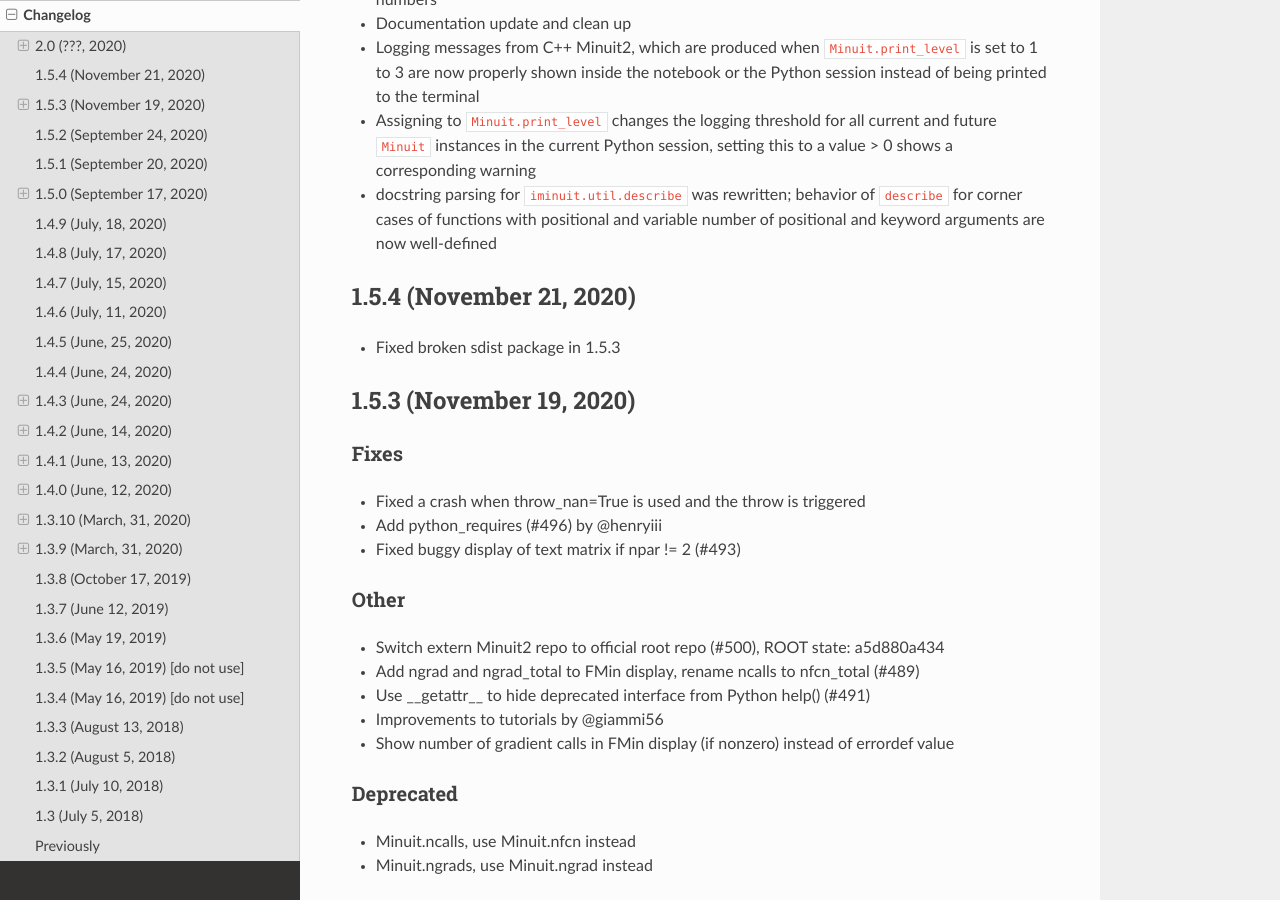
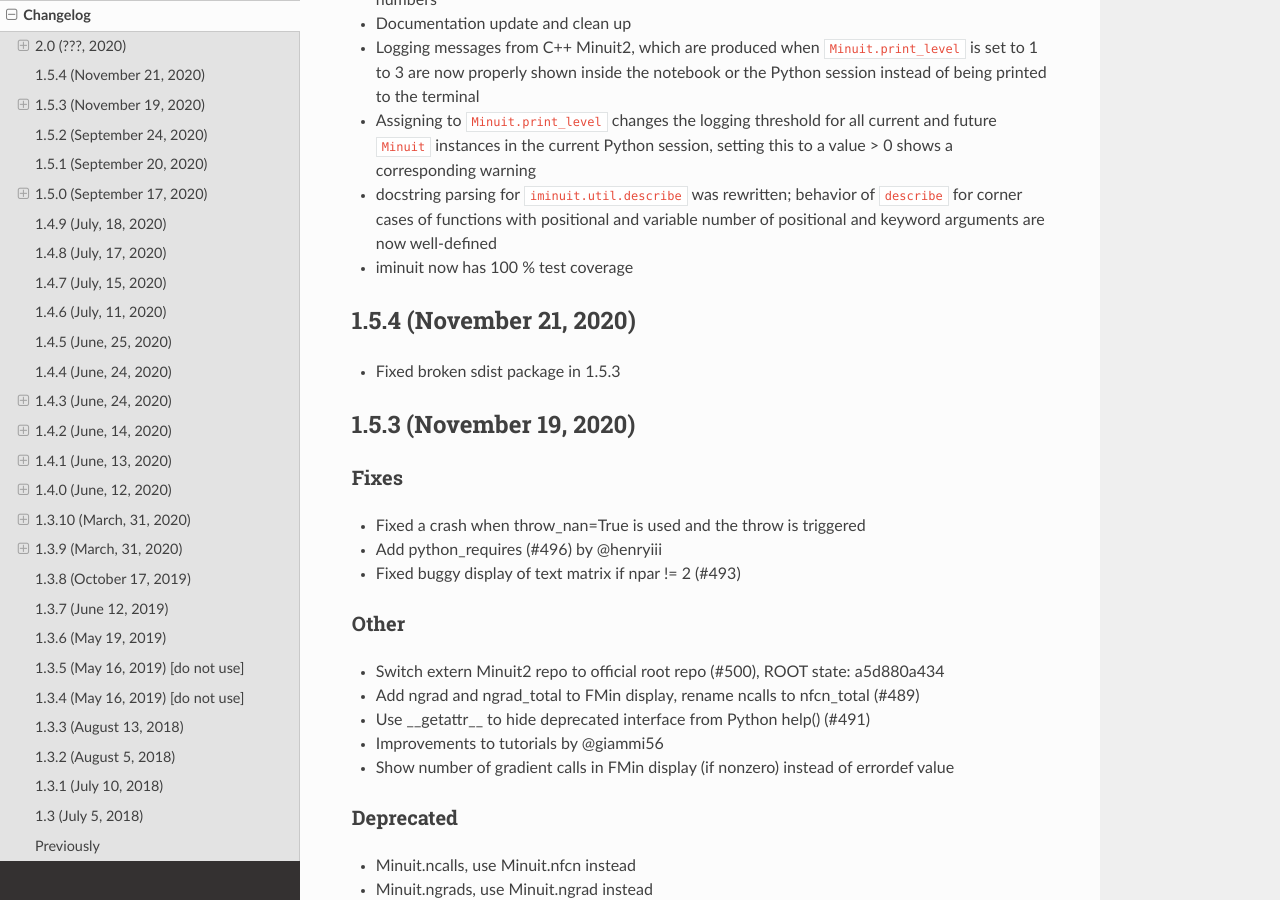
Before and after one commit to scikit-hep/iminuit, a Sphinx documentation site: the page built from doc/changelog.rst, in a window 1280 px wide and 900 px high, scrolled down 2946 px. Built offline with Sphinx 7.4.7 and the Read the Docs theme 2.0.0, drawn with Linux system fonts in a browser that asks for light colours.

Commit message:
note coverage

```diff
--- a/doc/changelog.rst
+++ b/doc/changelog.rst
@@ -100,6 +100,7 @@ Other changes
 - Logging messages from C++ Minuit2, which are produced when ``Minuit.print_level`` is set to 1 to 3 are now properly shown inside the notebook or the Python session instead of being printed to the terminal
 - Assigning to ``Minuit.print_level`` changes the logging threshold for all current and future ``Minuit`` instances in the current Python session, setting this to a value > 0 shows a corresponding warning
 - docstring parsing for ``iminuit.util.describe`` was rewritten; behavior of ``describe`` for corner cases of functions with positional and variable number of positional and keyword arguments are now well-defined
+- iminuit now has 100 % test coverage
 
 1.5.4 (November 21, 2020)
 --------------------------
```
